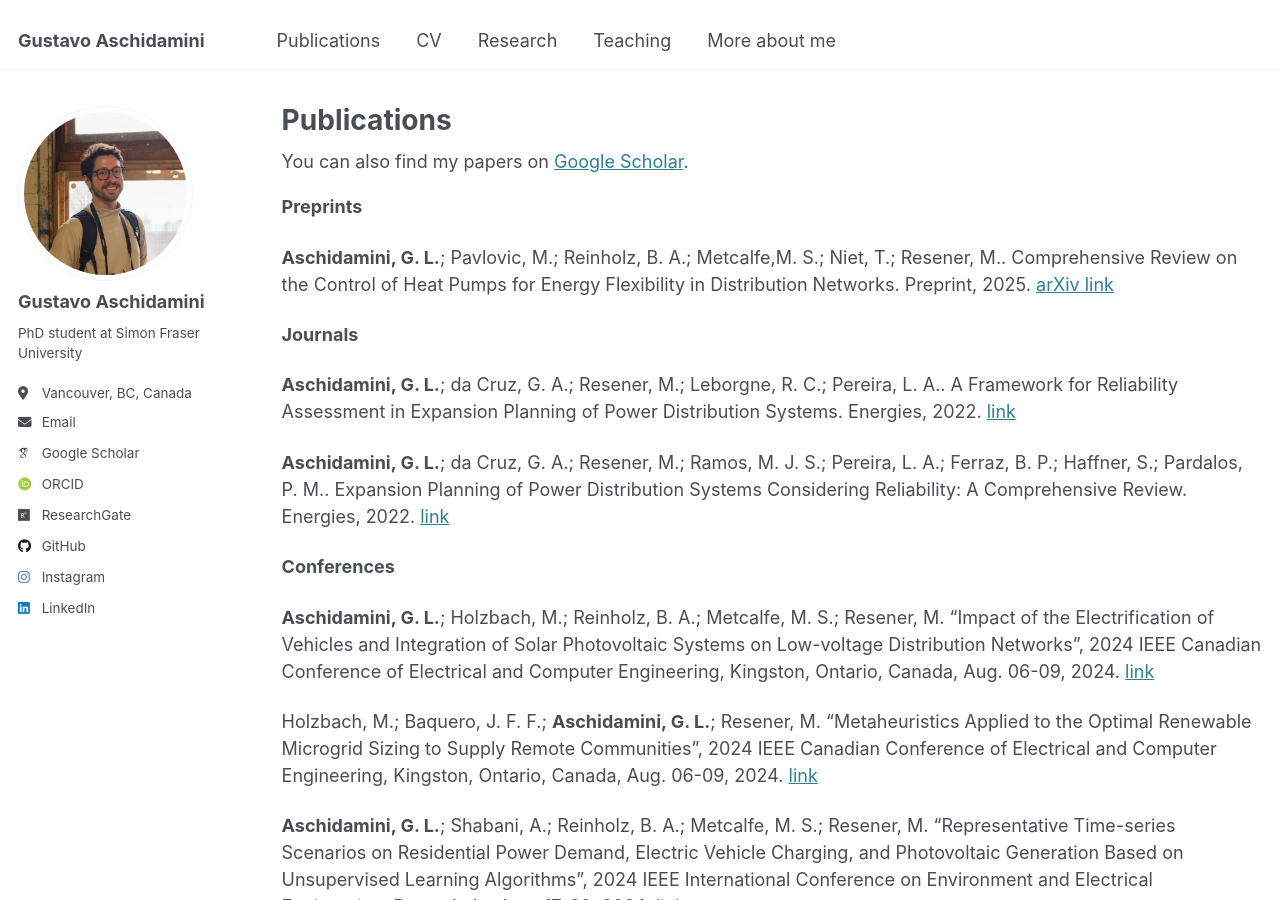
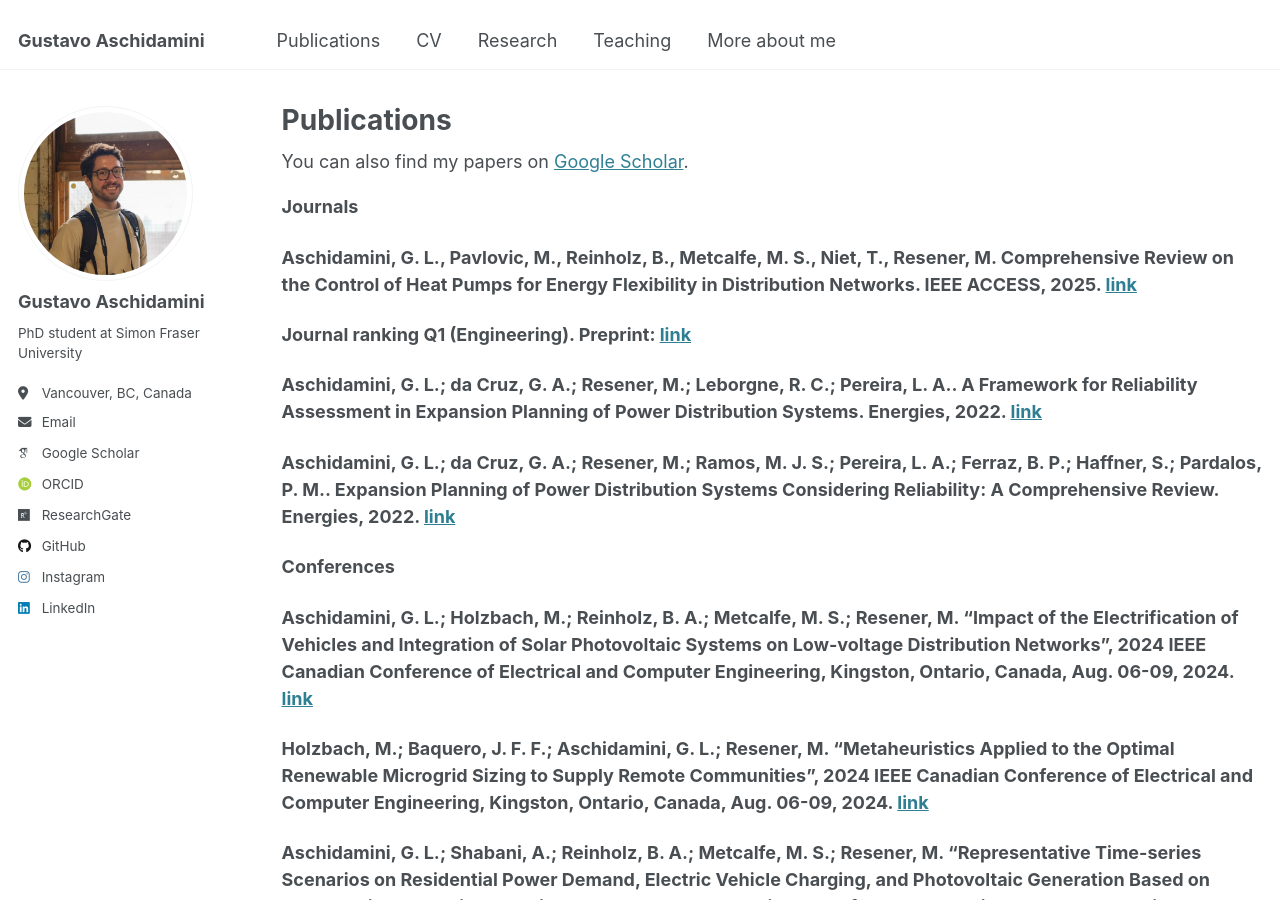
Before and after one commit to gaschidamini/gaschidamini.github.io, a Jekyll site: the page built from _pages/publications.html, in a window 1280 px wide and 900 px high. Built offline with Jekyll 4.4.1, drawn with Linux system fonts in a browser that asks for light colours; some web fonts are replaced.

Commit message:
Update publications.html

```diff
--- a/_pages/publications.html
+++ b/_pages/publications.html
@@ -9,12 +9,10 @@ author_profile: true
   <div class="wordwrap">You can also find my papers on <a href="{{site.author.googlescholar}}">Google Scholar</a>.</div>
 {% endif %}
 
+<p><strong>Journals</strong></p>
 
-<p><strong>Preprints</strong></p>
-
-<p><strong> Aschidamini, G. L.</strong>; Pavlovic, M.; Reinholz, B. A.; Metcalfe,M. S.; Niet, T.; Resener, M.. Comprehensive Review on the Control of Heat Pumps for Energy Flexibility in Distribution Networks. Preprint, 2025. <a href="https://arxiv.org/abs/2502.14111">arXiv link</a><p>
-
-<p><strong>Journals</strong></p>
+<p><strong>Aschidamini, G. L., Pavlovic, M., Reinholz, B., Metcalfe, M. S., Niet, T., Resener, M. Comprehensive
+Review on the Control of Heat Pumps for Energy Flexibility in Distribution Networks. IEEE ACCESS, 2025. <a href="https://doi.org/10.1109/ACCESS.2025.3569761">link</a><p> Journal ranking Q1 (Engineering). Preprint: <a href="https://doi.org/10.48550/arXiv.2502.14111">link</a><p>
 
 <p><strong>Aschidamini, G. L.</strong>; da Cruz, G. A.; Resener, M.; Leborgne, R. C.; Pereira, L. A.. A Framework for Reliability Assessment in Expansion Planning of Power Distribution Systems. Energies, 2022. <a href="https://doi.org/10.3390/en15145073">link</a><p>
 
```
